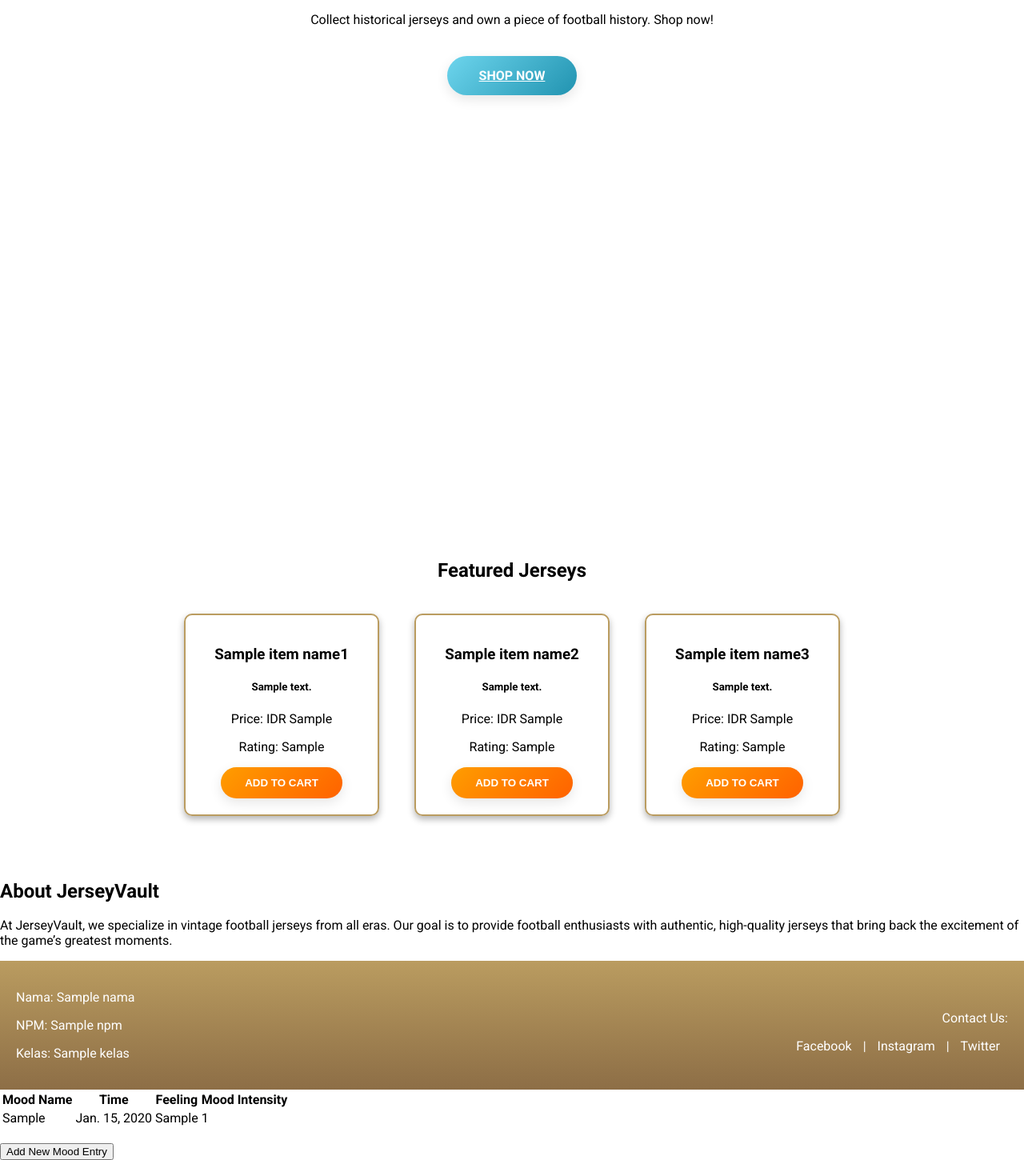
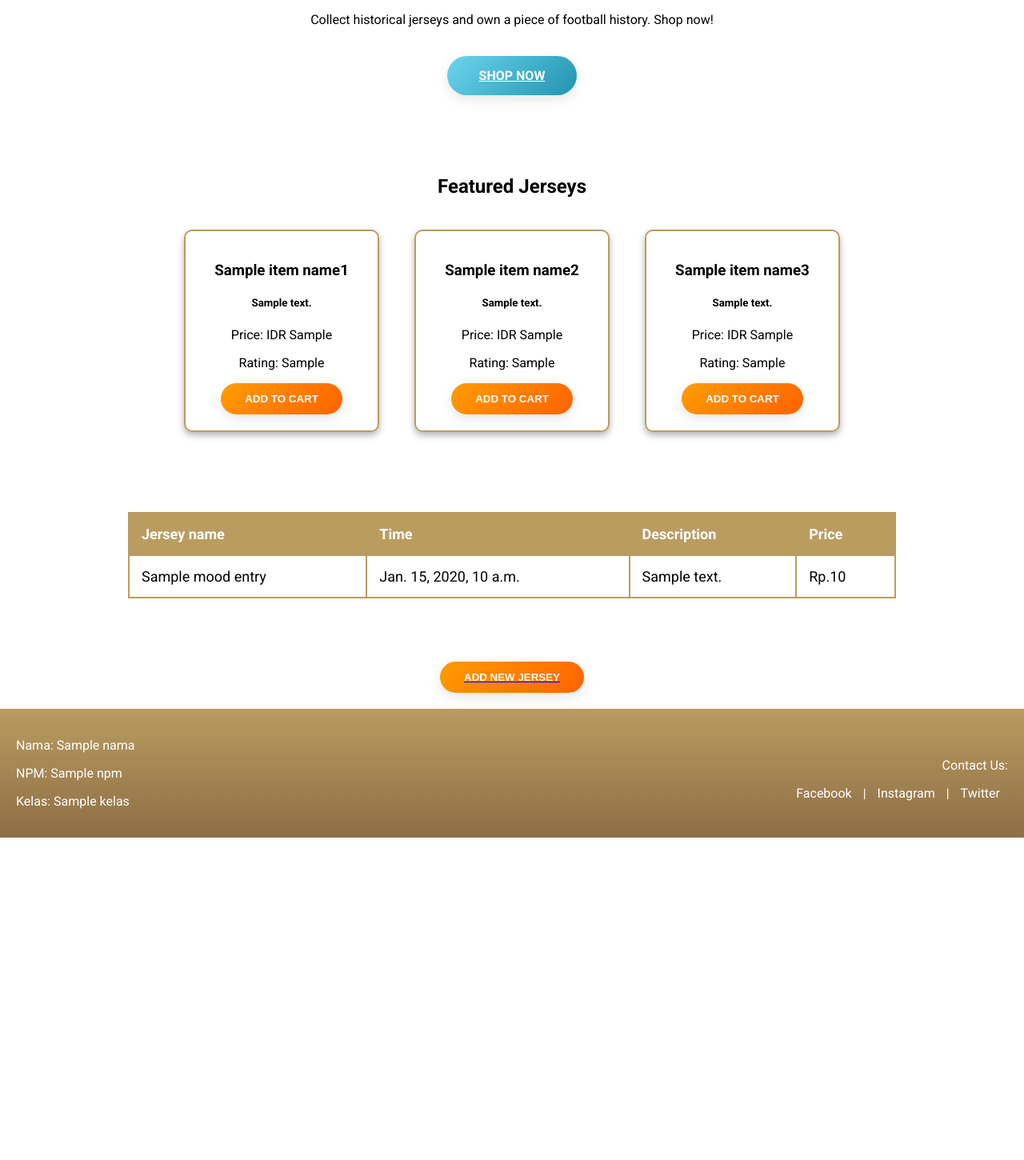
Before and after one commit to farrellzidane/JerseyVault, a Django app: template main/templates/main.html in a window 1280 px wide. Shown: the part 185-1635 px from the top of the page at 80% size. After the commit the page ends 1232 px from the top, so only its background shows below. Run offline with Django 4.2, Linux system fonts and the light colour scheme; tables that the repository leaves empty hold one stand-in row (values such as "Sample post"); the template is opened without the code that fills it: values that come from a table or form of the project are taken from there, most other values are stand-ins (such as "Sample title", 1, 10 or a date in 2020); parts of the project's set-up code (start-up, migrations or seed data) failed here and were passed over.

Commit message:
mengclone directory

```diff
--- a/main/forms.py
+++ b/main/forms.py
@@ -4,4 +4,4 @@ from main.models import MoodEntry
 class MoodEntryForm(ModelForm):
     class Meta:
         model = MoodEntry
-        fields = ["mood", "feelings", "mood_intensity"]
+        fields = ["jersey_name", "description", "price"]
--- a/main/models.py
+++ b/main/models.py
@@ -1,13 +1,13 @@
 import uuid
 from django.db import models
 
-class MoodEntry(models.Model):
+class Jersey(models.Model):
     id = models.UUIDField(primary_key=True, default=uuid.uuid4, editable=False)  # tambahkan baris ini
-    mood = models.CharField(max_length=255)
+    jersey_name = models.CharField(max_length=255)
     time = models.DateField(auto_now_add=True)
-    feelings = models.TextField()
-    mood_intensity = models.IntegerField()
+    description = models.TextField()
+    price = models.IntegerField()
 
     @property
     def is_mood_strong(self):
-        return self.mood_intensity > 5
+        return self.price > 5
--- a/main/templates/create_mood_entry.html
+++ b/main/templates/create_mood_entry.html
@@ -1,6 +1,6 @@
 {% extends 'base.html' %}
 {% block content %}
-<h1>Add New Mood Entry</h1>
+<h1>Add New Jersey</h1>
 
 <form method="POST">
   {% csrf_token %}
@@ -9,7 +9,7 @@
     <tr>
       <td></td>
       <td>
-        <input type="submit" value="Add Mood Entry" />
+        <input type="submit" value="Add Jersey Entry" />
       </td>
     </tr>
   </table>
--- a/main/templates/main.html
+++ b/main/templates/main.html
@@ -42,7 +42,7 @@
 
         #hero {
             color: rgb(0, 0, 0);
-            height: 80vh;
+            height: 20vh;
             display: flex;
             justify-content: center;
             align-items: top;
@@ -118,6 +118,54 @@
             transform: translateY(-3px);
             box-shadow: 0 8px 20px rgba(0, 0, 0, 0.2);
         }
+
+        table {
+    width: 75%;
+    margin: 40px auto; /* Center the table */
+    text-align: left;
+    font-size: 18px;
+    border-collapse: collapse; /* Uncomment if needed */
+}
+
+table, th, td {
+    border: 2px solid #ba9c60;
+}
+
+th, td {
+    padding: 15px;
+}
+
+th {
+    background-color: #ba9c60;
+    color: white;
+}
+
+td {
+    background-color: #fff;
+}
+
+/* Center Align Button */
+.btn-add-new-jersey {
+    display: block;
+    margin: 20px auto; /* Center the button */
+    padding: 12px 30px;
+    background-image: linear-gradient(135deg, #ff9d00 0%, #ff6200 100%);
+    color: white;
+    font-weight: bold;
+    border: none;
+    border-radius: 30px;
+    cursor: pointer;
+    text-transform: uppercase;
+    transition: all 0.3s ease;
+    box-shadow: 0 5px 15px rgba(0, 0, 0, 0.1);
+}
+
+.btn-add-new-jersey:hover {
+    background-image: linear-gradient(135deg, #ff6200 0%, #ff9d00 100%);
+    transform: translateY(-3px);
+    box-shadow: 0 8px 20px rgba(0, 0, 0, 0.2);
+}
+
 
         footer {
             background: linear-gradient(180deg, #ba9c60, #8d6e46);
@@ -196,10 +244,36 @@
         </div>
     </section>
 
-    <section id="about" class="about-section">
-        <h2>About JerseyVault</h2>
-        <p>At JerseyVault, we specialize in vintage football jerseys from all eras. Our goal is to provide football enthusiasts with authentic, high-quality jerseys that bring back the excitement of the game’s greatest moments.</p>
-    </section>
+    {% if not mood_entries %}
+    <p>Belum ada data mood pada mental health tracker.</p>
+    {% else %}
+    <table>
+      <tr>
+        <th>Jersey name</th>
+        <th>Time</th>
+        <th>Description</th>
+        <th>Price</th>
+      </tr>
+
+      {% comment %} Berikut cara memperlihatkan data mood di bawah baris ini
+      {% endcomment %}
+      {% for mood_entry in mood_entries %}
+      <tr>
+        <td>{{mood_entry.jersey_name}}</td>
+        <td>{{mood_entry.time}}</td>
+        <td>{{mood_entry.description}}</td>
+        <td>Rp.{{mood_entry.price}}</td>
+      </tr>
+      {% endfor %}
+    </table>
+    {% endif %}
+
+    <br />
+
+    <a href="{% url 'main:create_mood_entry' %}">
+        <button class="btn-add-new-jersey">Add New Jersey</button>
+    </a>
+
 
     <footer>
         <div class="footer-left">
@@ -218,34 +292,4 @@
 
 </html>
 
-{% if not mood_entries %}
-<p>Belum ada data mood pada mental health tracker.</p>
-{% else %}
-<table>
-  <tr>
-    <th>Mood Name</th>
-    <th>Time</th>
-    <th>Feeling</th>
-    <th>Mood Intensity</th>
-  </tr>
-
-  {% comment %} Berikut cara memperlihatkan data mood di bawah baris ini
-  {% endcomment %}
-  {% for mood_entry in mood_entries %}
-  <tr>
-    <td>{{mood_entry.mood}}</td>
-    <td>{{mood_entry.time}}</td>
-    <td>{{mood_entry.feelings}}</td>
-    <td>{{mood_entry.mood_intensity}}</td>
-  </tr>
-  {% endfor %}
-</table>
-{% endif %}
-
-<br />
-
-<a href="{% url 'main:create_mood_entry' %}">
-  <button>Add New Mood Entry</button>
-</a>
-
 {% endblock content %}
```
Also changed, not shown: README.md, main/migrations/0002_rename_feelings_moodentry_description_and_more.py (added).
